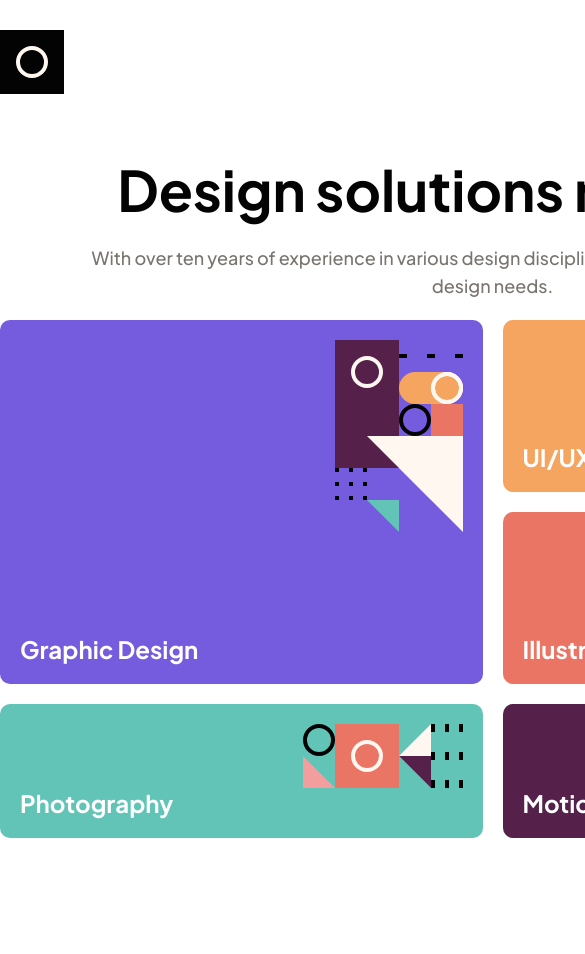
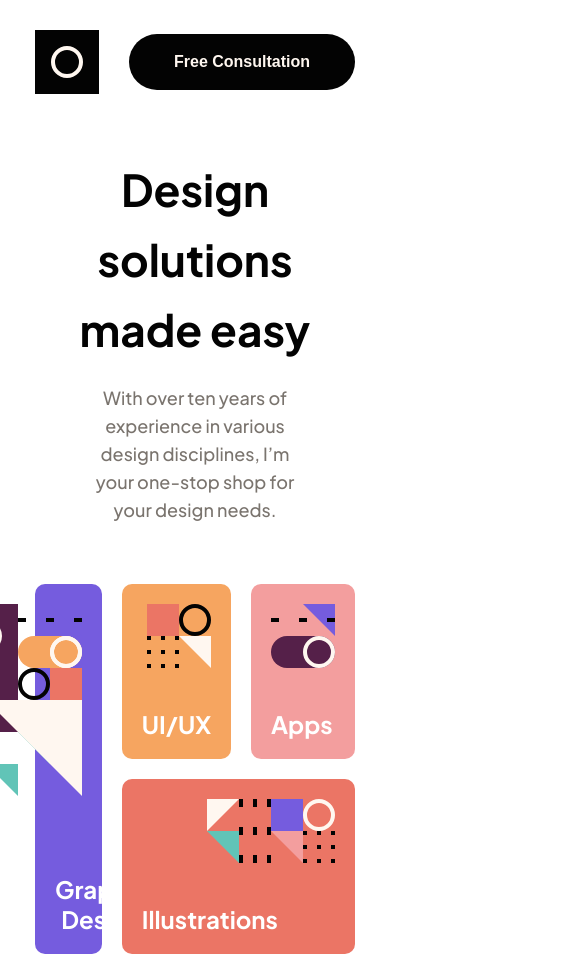
Before and after one commit to LucasBerta/single-page-design-portfolio, a website: page index.html in a window 390 px wide. Shown: the top 954 px of the page, 585 px wide, since content can reach past the window. Drawn offline with nearby package versions, Linux system fonts and the light colour scheme; a web font is replaced by a local one.

Commit message:
Tablet responsiviness

```diff
--- a/index.js
+++ b/index.js
@@ -16,12 +16,12 @@ function slide(direction) {
   ).getPropertyValue("--slides-visible");
 
   if (direction === "left") {
+    if (slideIndex <= 0) return;
+    slideIndex--;
+  }
+  if (direction === "right") {
     if (slideIndex >= imgs.length - slidesVisible) return;
     slideIndex++;
-  }
-  if (direction === "right") {
-    if (slideIndex <= 0) return;
-    slideIndex--;
   }
 
   for (let index = 0; index < imgs.length; index++) {
@@ -32,11 +32,11 @@ function slide(direction) {
     const currentTranslate = new WebKitCSSMatrix(style.transform).m41;
     if (direction === "left") {
       element.style.transform = `translateX(${
-        currentTranslate - imgWidth - marginRight
+        currentTranslate + imgWidth + marginRight
       }px)`;
     } else if (direction === "right") {
       element.style.transform = `translateX(${
-        currentTranslate + imgWidth + marginRight
+        currentTranslate - imgWidth - marginRight
       }px)`;
     }
   }
--- a/index.scss
+++ b/index.scss
@@ -1,7 +1,8 @@
 @import url("https://fonts.googleapis.com/css2?family=DM+Sans:wght@400;700&family=Libre+Baskerville:wght@400;700&family=Manrope:wght@600;700;800&family=Merriweather:wght@300;400;700&family=Outfit:wght@300;400;700&family=Overpass:wght@400;500;600;700&family=Plus+Jakarta+Sans:wght@500;700&family=Tiro+Telugu&display=swap");
-@import "./styles/layout/index.scss";
+@import "./styles/core/mixins.scss";
 @import "./styles/core/components.scss";
 @import "./styles/core/typography.scss";
+@import "./styles/layout/index.scss";
 
 // Reset
 *,
--- a/styles/core/mixins.scss
+++ b/styles/core/mixins.scss
@@ -4,3 +4,9 @@
     @content;
   }
 }
+
+@mixin screenSizeMobile {
+  @media screen and (max-width: 375px) {
+    @content;
+  }
+}
--- a/styles/core/typography.scss
+++ b/styles/core/typography.scss
@@ -1,14 +1,25 @@
+@import "./variables.scss";
+
 // Typography
 h1 {
   font-size: 5.6rem;
   line-height: 7rem;
   margin-bottom: 2rem;
+
+  @include screenSizeTablet {
+    font-size: 4.4rem;
+  }
 }
 
 h2 {
   font-size: 4rem;
   line-height: 5.1rem;
   margin-bottom: 3rem;
+
+  @include screenSizeTablet {
+    font-size: 3.2rem;
+    line-height: 4rem;
+  }
 }
 
 h3 {
--- a/styles/layout/bookCall.scss
+++ b/styles/layout/bookCall.scss
@@ -1,3 +1,4 @@
+@import "../core/mixins.scss";
 @import "../core/variables.scss";
 
 #book-call {
@@ -10,6 +11,17 @@
   color: $lightCream;
   border-radius: 1rem;
 
+  @include screenSizeTablet {
+    flex-direction: column;
+    padding: 7rem;
+    text-align: center;
+
+    .book-call__text-container {
+      width: 100%;
+      margin-bottom: 3rem;
+    }
+  }
+
   div {
     width: 50%;
   }
--- a/styles/layout/layout.scss
+++ b/styles/layout/layout.scss
@@ -4,26 +4,30 @@
 body {
   display: grid;
   padding-top: 3rem;
-  row-gap: $mainGridGap;
-  column-gap: 3rem;
+  gap: $mainGridGap;
   grid-template-rows: repeat(5, max-content);
-  grid-template-columns: repeat(8, 1fr);
+  grid-template-columns: minmax(1fr, 2rem) repeat(6, 1fr) minmax(1fr, 2rem);
   grid-template-areas:
     "....... topbar     topbar     topbar     topbar     topbar     topbar    ......"
+    "....... ........   ........   ........   ........   ........   ........  ......"
     "....... solutions  solutions  solutions  solutions  solutions  solutions ......"
     "....... whoIAm     whoIAm     whoIAm     whoIAm     whoIAm     whoIAm    ......"
     "myWork  myWork     myWork     myWork     myWork     myWork     myWork    myWork"
     "....... bookCall   bookCall   bookCall   bookCall   bookCall   bookCall  ......"
+    "....... ........   ........   ........   ........   ........   ........  ......"
     "....... footer     footer     footer     footer     footer     footer    ......";
 
   @include screenSizeTablet {
-    grid-template-columns: repeat(1, 1fr);
+    grid-template-columns: 0.5rem repeat(4, 1fr) 0.5rem;
     grid-template-areas:
-      "topbar"
-      "solutions"
-      "whoIAm"
-      "myWork"
-      "bookCall"
-      "footer";
+      "...... topbar    topbar    topbar    topbar    ......"
+      "...... ........  ........  ........  ........  ......"
+      "...... solutions solutions solutions solutions ......"
+      "whoIAm whoIAm    whoIAm    whoIAm    whoIAm    ......"
+      "myWork myWork    myWork    myWork    myWork    myWork"
+      "...... bookCall  bookCall  bookCall  bookCall  ......"
+      "...... ........  ........  ........  ........  ......"
+      "...... footer    footer    footer    footer    ......";
+    gap: 3rem;
   }
 }
--- a/styles/layout/myWork.scss
+++ b/styles/layout/myWork.scss
@@ -1,7 +1,12 @@
+@import "../core/mixins.scss";
 @import "../core/variables.scss";
 
 :root {
   --slides-visible: 3;
+
+  @include screenSizeTablet {
+    --slides-visible: 1;
+  }
 }
 
 #my-work {
@@ -25,6 +30,13 @@
       border-radius: 1rem;
       margin-right: $gap;
       transition: transform 0.2s ease-in-out;
+
+      @include screenSizeTablet {
+        margin-right: 0;
+        height: auto;
+        width: 100%;
+        object-fit: cover;
+      }
     }
 
     &--buttons {
--- a/styles/layout/solutions.scss
+++ b/styles/layout/solutions.scss
@@ -10,9 +10,11 @@ $cardLogoM: 6.4rem;
   text-align: center;
   display: grid;
   grid-template-columns: repeat(6, 1fr);
-  gap: 2rem;
+  gap: 3rem;
   grid-template-areas:
     "..... title title title title ....."
+    "..... ..... ..... ..... ..... ....."
+    "..... ..... ..... ..... ..... ....."
     "card1 card1 card2 card3 card5 card5"
     "card1 card1 card4 card4 card6 card6";
 
@@ -20,17 +22,22 @@ $cardLogoM: 6.4rem;
     grid-template-columns: repeat(4, 1fr);
     grid-template-areas:
       "title title title title"
+      "..... ..... ..... ....."
+      "..... ..... ..... ....."
       "card1 card1 card2 card3"
       "card1 card1 card4 card4"
       "card5 card5 card6 card6";
+    gap: 2rem;
   }
 
   .solutions {
+    $highestCard: 37rem;
+
     &__title-container {
       grid-area: title;
 
       p {
-        padding: 0 7rem;
+        padding: 0 15%;
         color: $mediumBrown;
       }
     }
@@ -46,7 +53,7 @@ $cardLogoM: 6.4rem;
     }
 
     &--card-1 {
-      height: 36.4rem;
+      height: $highestCard;
       grid-area: card1;
       background-color: $galacticBlue;
 
@@ -73,11 +80,19 @@ $cardLogoM: 6.4rem;
     &--card-5 {
       grid-area: card5;
       background-color: $cyan;
+
+      @include screenSizeTablet {
+        height: $highestCard * 0.5;
+      }
     }
 
     &--card-6 {
       grid-area: card6;
       background-color: $darkPurple;
+
+      @include screenSizeTablet {
+        height: $highestCard * 0.5;
+      }
     }
   }
 
@@ -89,12 +104,6 @@ $cardLogoM: 6.4rem;
     color: $white;
     font-size: 2.4rem;
     border-radius: 1rem;
-    cursor: pointer;
-    transition: transform 0.2s ease-out;
-
-    &:hover {
-      transform: scale(1.05);
-    }
 
     img {
       object-fit: contain;
--- a/styles/layout/topbar.scss
+++ b/styles/layout/topbar.scss
@@ -1,6 +1,13 @@
+@import "../core/mixins.scss";
+@import "../core/variables.scss";
+
 #topbar {
   grid-area: topbar;
   display: flex;
   justify-content: space-between;
   align-items: center;
+
+  @include screenSizeTablet {
+    // padding: 0 $mainGridGap;
+  }
 }
--- a/styles/layout/whoIAm.scss
+++ b/styles/layout/whoIAm.scss
@@ -1,3 +1,6 @@
+@import "../core/mixins.scss";
+@import "../core/variables.scss";
+
 #who-i-am {
   grid-area: whoIAm;
   display: flex;
@@ -7,10 +10,22 @@
 
   img {
     height: 44.5rem;
+
+    @include screenSizeTablet {
+      margin-left: -$mainGridGap * 0.75;
+      max-width: 50%;
+      width: auto;
+      height: auto;
+    }
   }
 
   .who-i-am__text-container {
-    width: 54rem;
+    width: 50%;
+    max-width: 54rem;
+    margin-left: $mainGridGap;
+
+    @include screenSizeTablet {
+    }
 
     p {
       color: $mediumBrown;
```
Also changed, not shown: index.html (+0 -7 lines), style.css, 1 other file.
